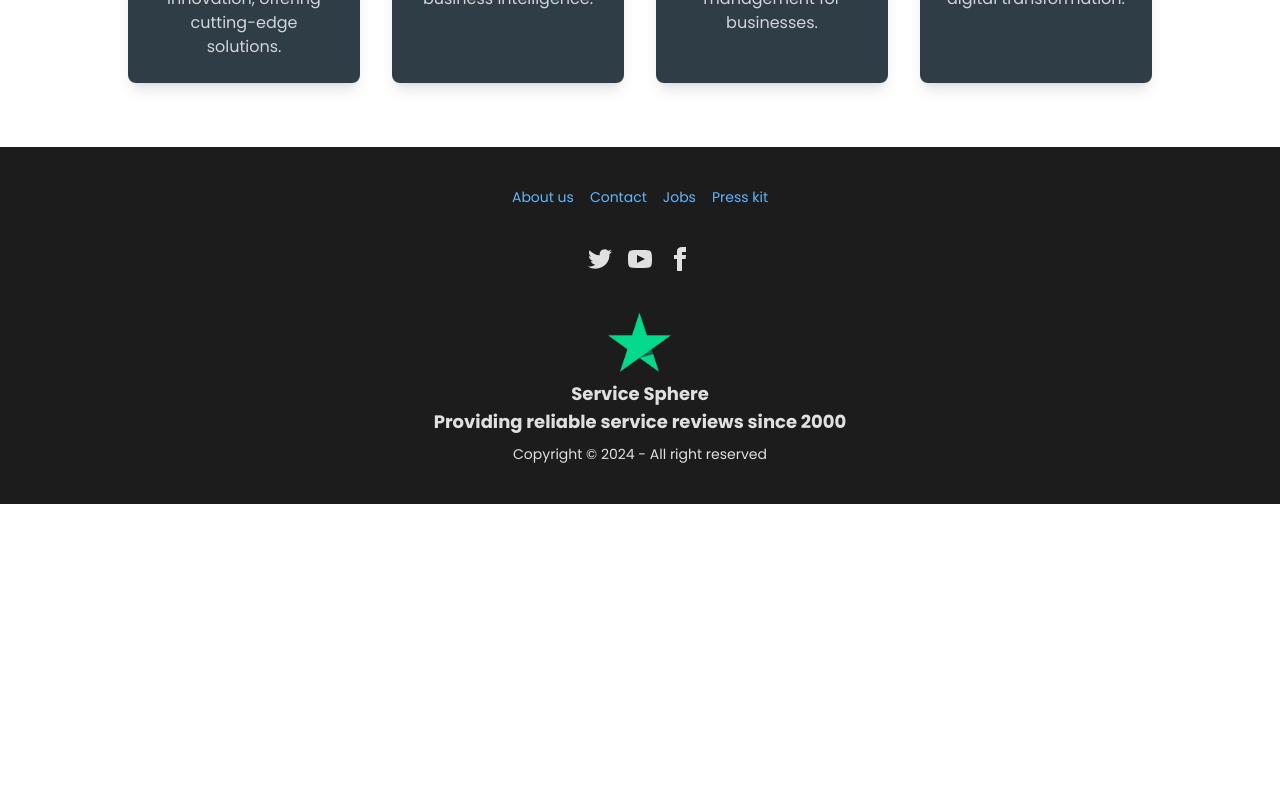
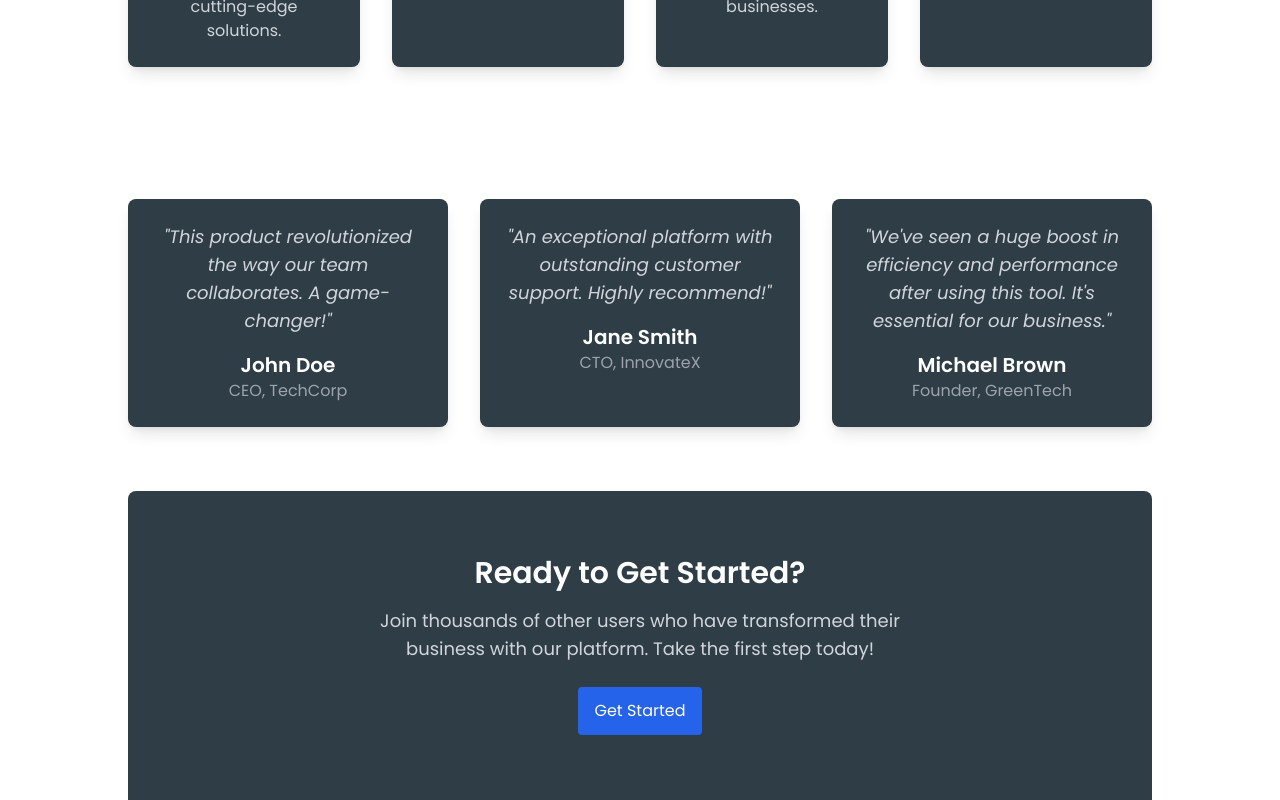
Before and after one commit to sharifuzzaman16/service-sphere, a React (Vite) app: page / in a window 1280 px wide. Shown: the part 1820-2620 px from the top of the page. Before the commit the page ends 2324 px from the top, so only its background shows below. Built offline with nearby package versions, Linux system fonts and the light colour scheme.

Commit message:
designed two extra section the testimonials and the CTA section

```diff
--- /dev/null
+++ b/src/pages/Home/CallToAction.jsx
@@ -0,0 +1,26 @@
+import React from 'react';
+
+const CallToAction = () => {
+    return (
+        <div className="py-16 my-16 bg-[#2F3E46] rounded-lg text-white text-center">
+            <div className="container mx-auto">
+                <h2 className="text-3xl font-semibold mb-4">
+                    Ready to Get Started?
+                </h2>
+                <p className="text-lg text-gray-300 w-[600px] mx-auto mb-6">
+                    Join thousands of other users who have transformed their business with our platform. Take the first step today!
+                </p>
+                <div className="flex justify-center space-x-4">
+                    <button
+                        className="bg-blue-600 text-white px-4 py-3 rounded mb-4"
+                    >
+                        Get Started
+                    </button>
+
+                </div>
+            </div>
+        </div>
+    );
+};
+
+export default CallToAction;
--- a/src/pages/Home/FeaturedSection.jsx
+++ b/src/pages/Home/FeaturedSection.jsx
@@ -51,7 +51,7 @@ const FeaturedSection = () => {
 
     return (
         <>
-            <h1 className='text-white font-bold text-3xl text-center mt-20'>Featured Section</h1>
+            <h1 className='text-white font-bold text-3xl text-center mt-16'>Featured Section</h1>
             <div className='grid grid-cols-1 sm:grid-col-2 md:grid-cols-3 gap-8 mt-10'>
                 {
                     featuredServices.map((service, idx) => <ServiceCard key={idx} service={service}></ServiceCard>)
--- a/src/pages/Home/Home.jsx
+++ b/src/pages/Home/Home.jsx
@@ -2,6 +2,8 @@ import React from 'react';
 import Hero from './Hero';
 import FeaturedSection from './FeaturedSection';
 import MeetOurPartners from './MeetOurPartners';
+import Testimonials from './Testimonials';
+import CallToAction from './CallToAction';
 
 const Home = () => {
     return (
@@ -15,6 +17,12 @@ const Home = () => {
             <section className='w-4/5 mx-auto'>
                 <MeetOurPartners></MeetOurPartners>
             </section>
+            <section className='w-4/5 mx-auto'>
+                <Testimonials></Testimonials>
+            </section>
+            <section className='w-4/5 mx-auto'>
+                <CallToAction></CallToAction>
+            </section>
 
         </>
     );
--- a/src/pages/Home/MeetOurPartners.jsx
+++ b/src/pages/Home/MeetOurPartners.jsx
@@ -28,7 +28,7 @@ const MeetOurPartners = () => {
     ];
 
     return (
-        <div className="py-16">
+        <div className="pt-16">
             <div className="container mx-auto text-center">
                 <h2 className="text-3xl font-semibold text-white mb-8">Meet Our Partners</h2>
 
--- /dev/null
+++ b/src/pages/Home/Testimonials.jsx
@@ -0,0 +1,46 @@
+import React from 'react';
+
+const Testimonials = () => {
+
+    const testimonials = [
+        {
+          name: "John Doe",
+          role: "CEO, TechCorp",
+          quote: "This product revolutionized the way our team collaborates. A game-changer!",
+        },
+        {
+          name: "Jane Smith",
+          role: "CTO, InnovateX",
+          quote: "An exceptional platform with outstanding customer support. Highly recommend!",
+        },
+        {
+          name: "Michael Brown",
+          role: "Founder, GreenTech",
+          quote: "We've seen a huge boost in efficiency and performance after using this tool. It's essential for our business.",
+        },
+      ];
+
+
+
+    return (
+        <div className="pt-16">
+        <div className="container mx-auto text-center">
+          <h2 className="text-3xl font-semibold text-white mb-8">What Our Clients Say</h2>
+          <div className="grid grid-cols-1 sm:grid-cols-2 lg:grid-cols-3 gap-8">
+            {testimonials.map((testimonial, index) => (
+              <div
+                key={index}
+                className="bg-[#2F3E46] p-6 rounded-lg shadow-lg hover:shadow-xl transition-shadow duration-300"
+              >
+                <p className="text-lg italic text-gray-300 mb-4">"{testimonial.quote}"</p>
+                <h3 className="text-xl font-semibold text-white">{testimonial.name}</h3>
+                <p className="text-gray-400">{testimonial.role}</p>
+              </div>
+            ))}
+          </div>
+        </div>
+      </div>
+    );
+};
+
+export default Testimonials;
```
